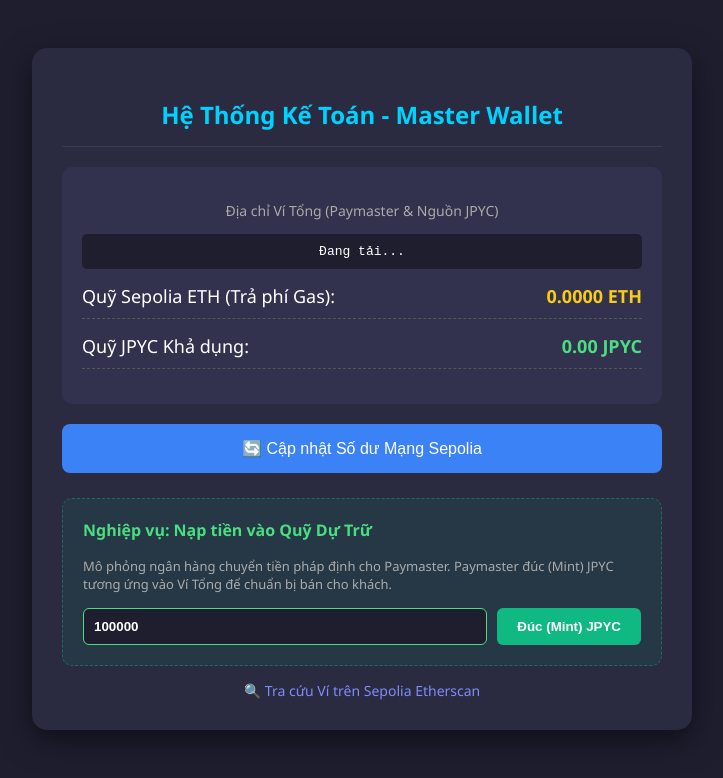
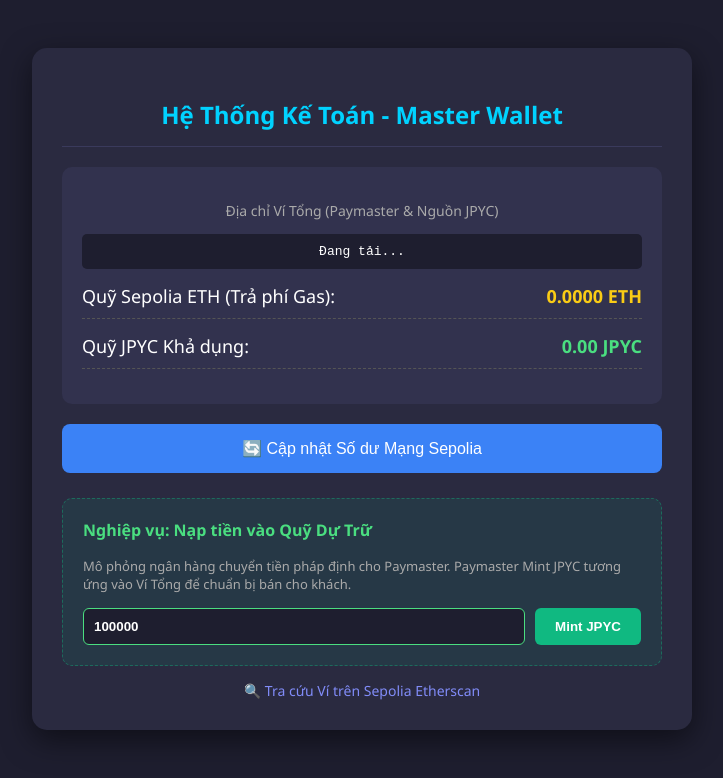
Before and after one commit to Tumiqa/First_Contract, a website: page admin.html in a window 1280 px wide. Shown: the whole page, without its empty margins (278-1001 px from the left). Drawn offline with nearby package versions, Linux system fonts and the light colour scheme.

Commit message:
Update text for minting JPYC in admin.html

```diff
--- a/admin.html
+++ b/admin.html
@@ -37,10 +37,10 @@
 
     <div style="margin-top: 25px; padding: 20px; background: rgba(16, 185, 129, 0.1); border: 1px dashed rgba(16, 185, 129, 0.4); border-radius: 10px;">
         <h3 style="color: #4ade80; margin-top: 0; font-size: 16px;">Nghiệp vụ: Nạp tiền vào Quỹ Dự Trữ</h3>
-        <p style="font-size: 13px; color: #aaa; margin-bottom: 15px;">Mô phỏng ngân hàng chuyển tiền pháp định cho Paymaster. Paymaster đúc (Mint) JPYC tương ứng vào Ví Tổng để chuẩn bị bán cho khách.</p>
+        <p style="font-size: 13px; color: #aaa; margin-bottom: 15px;">Mô phỏng ngân hàng chuyển tiền pháp định cho Paymaster. Paymaster Mint JPYC tương ứng vào Ví Tổng để chuẩn bị bán cho khách.</p>
         <div style="display: flex; gap: 10px;">
             <input type="number" id="mintAmount" value="100000" style="flex: 1; padding: 10px; border-radius: 6px; border: 1px solid #4ade80; background: #1e1e2f; color: white; font-weight: bold;">
-            <button onclick="mintJPYC()" id="btnMint" style="padding: 10px 20px; background: #10b981; color: white; border: none; border-radius: 6px; font-weight: bold; cursor: pointer; transition: 0.3s;" onmouseover="this.style.background='#059669'" onmouseout="this.style.background='#10b981'">Đúc (Mint) JPYC</button>
+            <button onclick="mintJPYC()" id="btnMint" style="padding: 10px 20px; background: #10b981; color: white; border: none; border-radius: 6px; font-weight: bold; cursor: pointer; transition: 0.3s;" onmouseover="this.style.background='#059669'" onmouseout="this.style.background='#10b981'">Mint JPYC</button>
         </div>
         <p id="mintStatus" style="font-size: 12px; margin-top: 10px; color: #facc15; display: none;"></p>
     </div>
```
